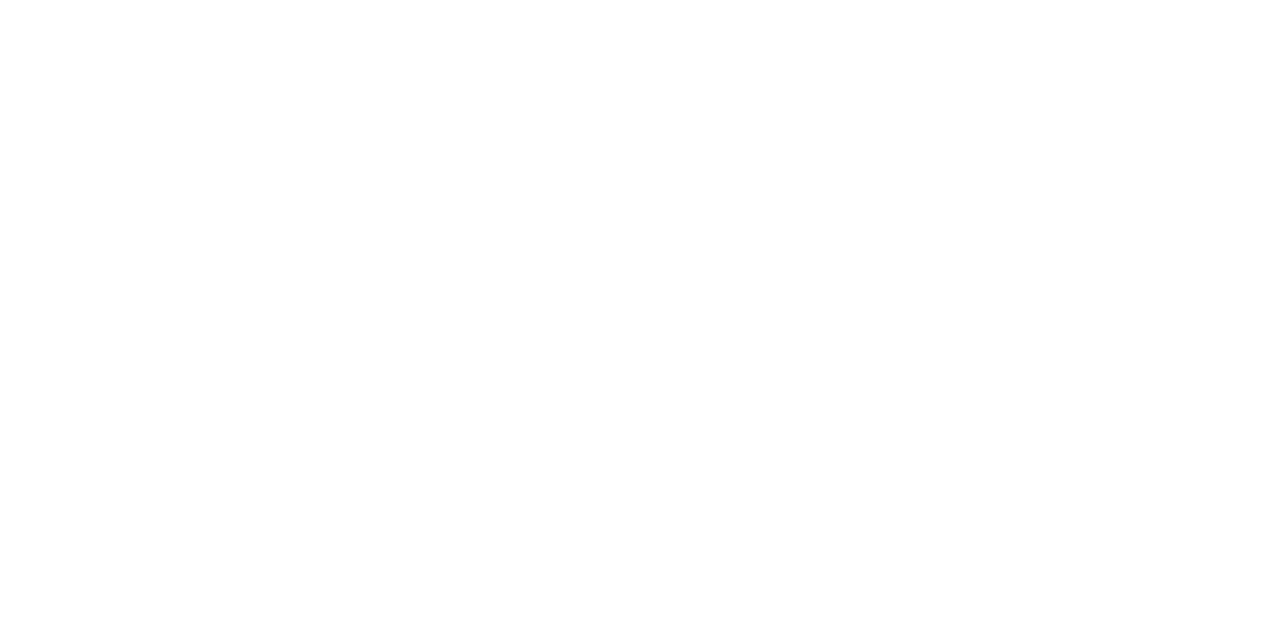
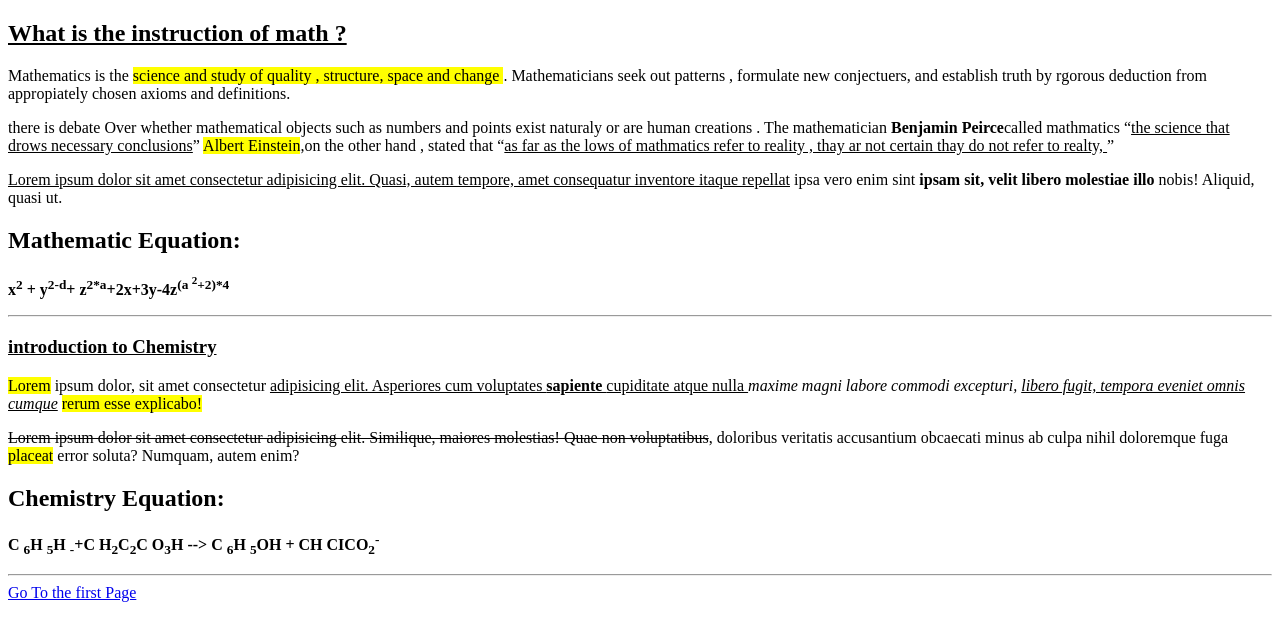
Before and after one commit to AbdallahAwaysheh/Task1-8-5-2024, a plain HTML site: page 10.html in a window 1280 px wide. Drawn offline with Linux system fonts and the light colour scheme.

Commit message:
to make sure

```diff
--- a/10.html
+++ b/10.html
@@ -0,0 +1,29 @@
+<!DOCTYPE html>
+<html lang="en">
+<head>
+    <meta charset="UTF-8">
+    <meta name="viewport" content="width=device-width, initial-scale=1.0">
+    <link rel="icon" type="image/x-icon" href="favicon.ico">
+    <title>First WebPage</title>
+</head>
+<body>
+    <h2><ins>What is the instruction of math ?</ins> </h2>
+    <p>Mathematics is the <mark >science and study of quality , structure, space and change </mark>. Mathematicians seek out patterns , formulate new conjectuers, and establish truth by rgorous deduction from appropiately chosen axioms and definitions. </p>
+    <p>there is debate Over whether mathematical objects such as numbers and points exist naturaly or are human creations . The mathematician <b>Benjamin Peirce</b>called mathmatics <q><ins>the science that drows necessary conclusions</ins></q> <mark>Albert Einstein</mark>,on the other hand , stated that <q><ins>as far as the lows of mathmatics refer to reality , thay ar not certain thay do not refer to realty, </ins></q></p>
+    <p><ins>Lorem ipsum dolor sit amet consectetur adipisicing elit. Quasi, autem tempore, amet consequatur inventore itaque repellat</ins> ipsa vero enim sint <strong>ipsam sit, velit libero molestiae illo </strong>nobis! Aliquid, quasi ut.</p>
+    <h2>Mathematic Equation:</h2>
+    <p><b>x<sup>2</sup> + y<sup>2-d</sup>+ z<sup>2*a</sup>+2x+3y-4z<sup>(a <sup>2</sup>+2)*4</sup></b></p>
+    <hr>
+    <h3><ins>introduction to Chemistry</ins></h3>
+    <p><mark>Lorem</mark> ipsum dolor, sit amet consectetur <ins>adipisicing elit. Asperiores cum voluptates <b> sapiente </b>cupiditate atque nulla </ins> <i> maxime magni labore commodi excepturi, <ins>libero fugit, tempora eveniet omnis cumque</i> </ins><mark> rerum esse explicabo!</mark></p>
+    <p><del>Lorem ipsum dolor sit amet consectetur adipisicing elit. Similique, maiores molestias! Quae non voluptatibus</del>, doloribus veritatis accusantium obcaecati minus ab culpa nihil doloremque fuga<mark> placeat</mark> error soluta? Numquam, autem enim?</p>
+    <h2>Chemistry Equation:</h2>
+    <p><b>C <sub>6</sub>H <sub>5</sub>H <sub>-</sub>+C H<sub>2</sub>C<sub>2</sub>C O<sub>3</sub>H --> C <sub>6</sub>H <sub>5</sub>OH + CH CICO<sub>2</sub><sup>-</sup></b></p>
+    <hr>
+    <a href="index.html">Go To the first Page</a>
+
+
+
+
+</body>
+</html>
```
Also changed, not shown: 9.html (+2 -0 lines).
